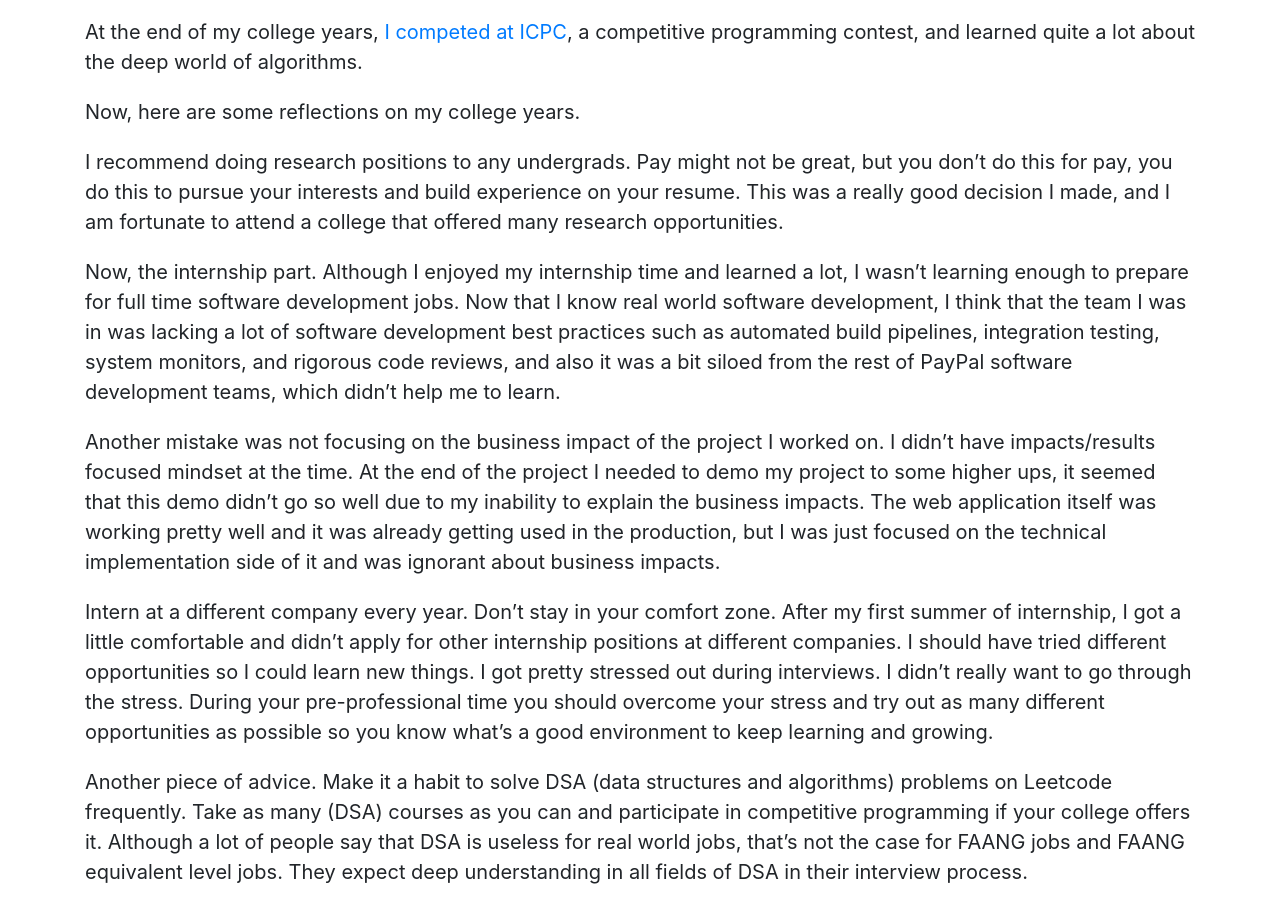
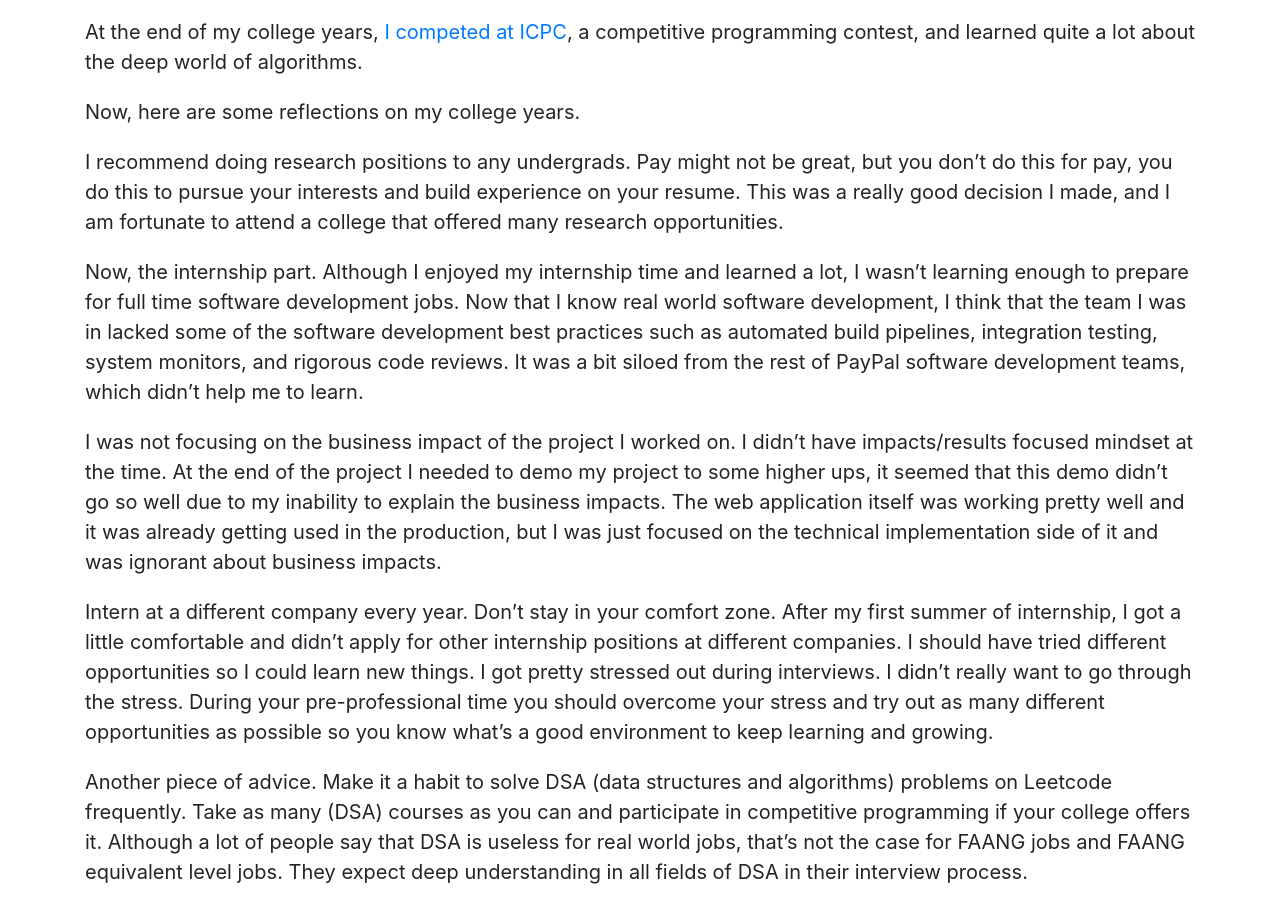
Before and after one commit to takasoft/takasoft.github.io, a Jekyll site: the page built from _posts/2025-01-14-5-year-reflection-as-software-engineer.md, in a window 1280 px wide and 900 px high, scrolled down 1395 px. Built offline with Jekyll 4.4.1, drawn with Linux system fonts in a browser that asks for light colours; some of the changed text lies outside the part shown.

Commit message:
update 2025-01-14-5-year-reflection-as-software-engineer.md

```diff
--- a/_posts/2025-01-14-5-year-reflection-as-software-engineer.md
+++ b/_posts/2025-01-14-5-year-reflection-as-software-engineer.md
@@ -21,9 +21,9 @@
 
 I recommend doing research positions to any undergrads. Pay might not be great, but you don't do this for pay, you do this to pursue your interests and build experience on your resume. This was a really good decision I made, and I am fortunate to attend a college that offered many research opportunities.
 
-Now, the internship part. Although I enjoyed my internship time and learned a lot, I wasn't learning enough to prepare for full time software development jobs. Now that I know real world software development, I think that the team I was in was lacking a lot of software development best practices such as automated build pipelines, integration testing, system monitors, and rigorous code reviews, and also it was a bit siloed from the rest of PayPal software development teams, which didn't help me to learn.
+Now, the internship part. Although I enjoyed my internship time and learned a lot, I wasn't learning enough to prepare for full time software development jobs. Now that I know real world software development, I think that the team I was in lacked some of the software development best practices such as automated build pipelines, integration testing, system monitors, and rigorous code reviews. It was a bit siloed from the rest of PayPal software development teams, which didn't help me to learn.
 
-Another mistake was not focusing on the business impact of the project I worked on. I didn't have impacts/results focused mindset at the time. At the end of the project I needed to demo my project to some higher ups, it seemed that this demo didn't go so well due to my inability to explain the business impacts. The web application itself was working pretty well and it was already getting used in the production, but I was just focused on the technical implementation side of it and was ignorant about business impacts.
+I was not focusing on the business impact of the project I worked on. I didn't have impacts/results focused mindset at the time. At the end of the project I needed to demo my project to some higher ups, it seemed that this demo didn't go so well due to my inability to explain the business impacts. The web application itself was working pretty well and it was already getting used in the production, but I was just focused on the technical implementation side of it and was ignorant about business impacts.
 
 Intern at a different company every year. Don't stay in your comfort zone. After my first summer of internship, I got a little comfortable and didn't apply for other internship positions at different companies. I should have tried different opportunities so I could learn new things. I got pretty stressed out during interviews. I didn't really want to go through the stress. During your pre-professional time you should overcome your stress and try out as many different opportunities as possible so you know what's a good environment to keep learning and growing.
 
@@ -53,7 +53,7 @@
 
 One thing I didn't learn in my previous company was the importance of design docs. I think it's pretty common at a small company but you are too busy just implementing features and fixing bugs, and you actually don't get to write a detailed design doc for your projects. This was the case for myself and I was a bit surprised when I was first asked to write a design doc with diagrams and stuff.
 
-Here, I also made a similar mistake as my first full time job. I focused a bit too much on improving integration testing, reducing tech debt, and fixing bugs, basically operational excellence (OE) things. Of course, OE is extremely important in engineering, but I should have chosen my projects in such a way that I can make higher impacts in the organization, which I can use for promotion (promo) docs. Some people I know got promoted from SDE1 to SDE2 in less than 2 years, in the meanwhile, it took me 3 and half years considering my first job as SDE1 level.
+I focused a bit too much on improving integration testing, reducing tech debt, and fixing bugs, basically operational excellence (OE) things. Of course, OE is extremely important in engineering and I got a good reputation in OE space, but I should have chosen my projects in such a way that I can make higher business impacts in the organization, which I can use for promotion (promo) docs. Some people I know got promoted from SDE1 to SDE2 in less than 2 years, in the meanwhile, it took me 3+ years considering my first job as SDE1 level.
 
 At a big company, promotion involves rigorous reviews by various people outside of your team. You need to demonstrate a very compelling reason to promote you. I didn't get into this game of getting promoted until I was already a year at Amazon. I was a bit clueless and I thought I would just get promoted naturally as I worked on more projects, which is never the case. As a result, it took me longer years than other people to get promoted. The time also coincided with the 2022 tech slump where tech stocks crashed and the company started doing layoffs. It's hard to get promoted when people are getting laid off.
 
```
